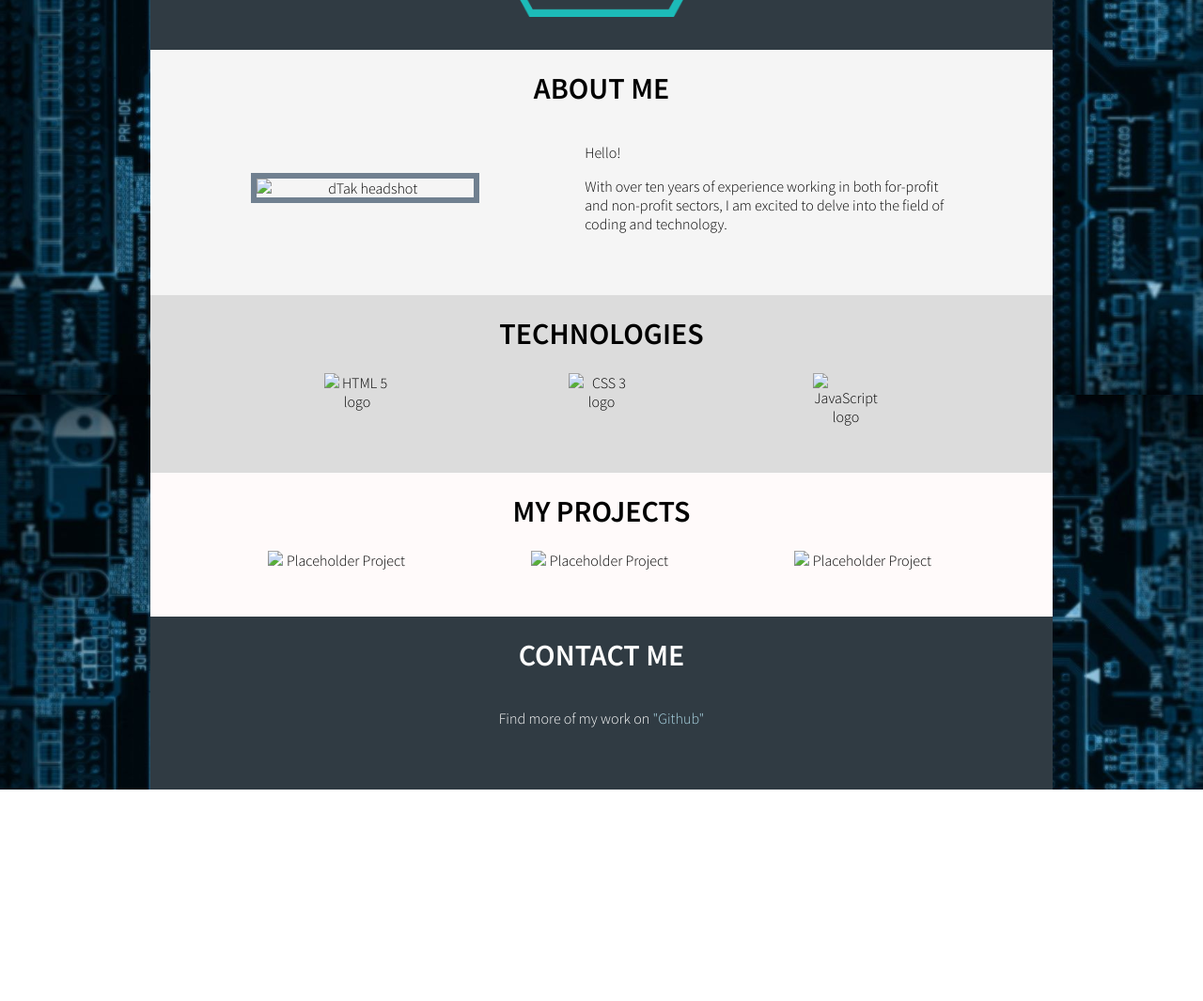
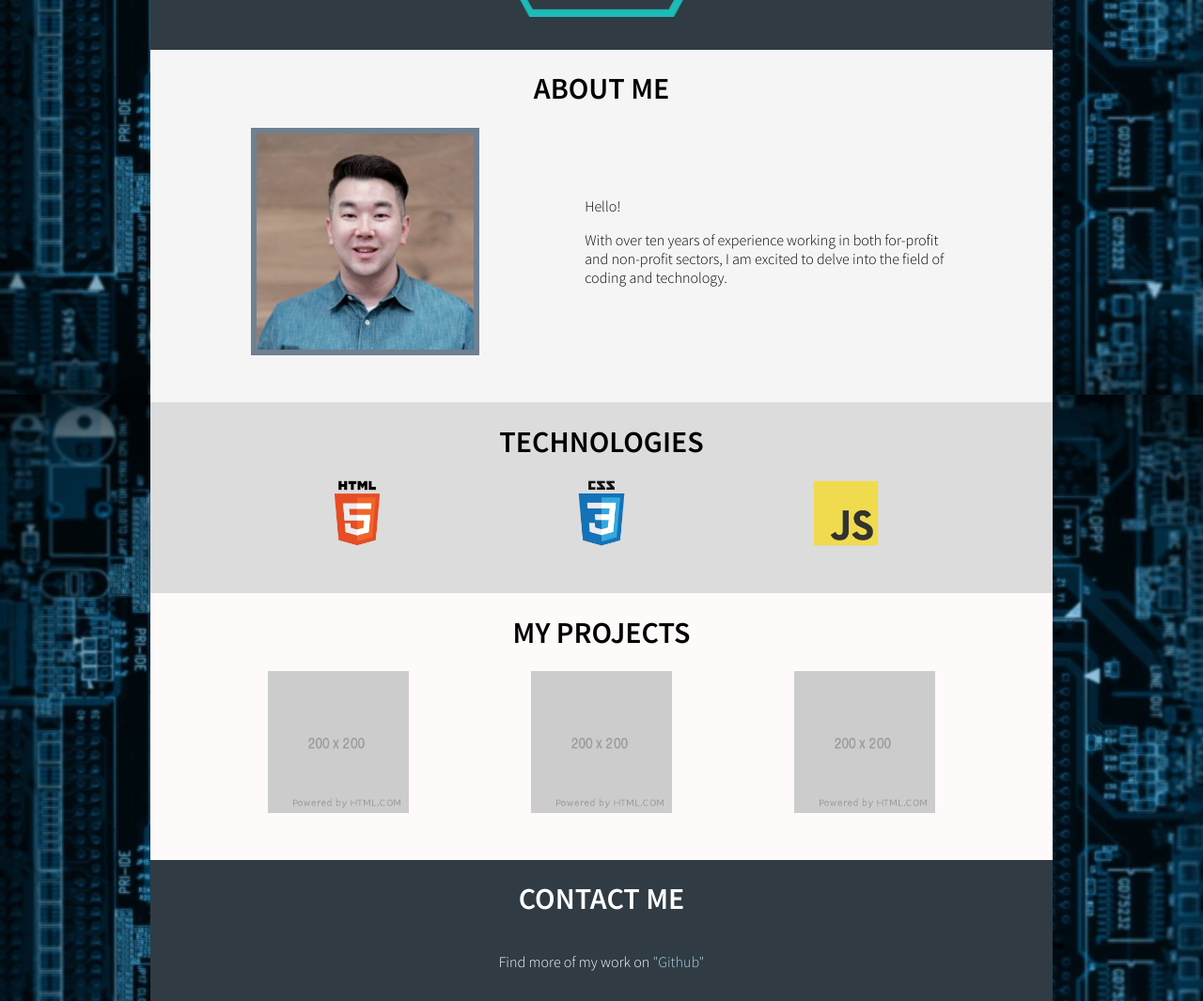
Before and after one commit to d-tak/prep-portfolio, a website: page index.html in a window 1280 px wide. Shown: the part 380-1445 px from the top of the page at 94% size. Before the commit the page ends 1220 px from the top, so only its background shows below. Drawn offline with Linux system fonts and the light colour scheme; the site is published under a folder, as on GitHub Pages, so addresses that start at the root find nothing.

Commit message:
Completed portfolio page project. - Daniel Tak

```diff
--- a/index.html
+++ b/index.html
@@ -38,7 +38,7 @@
 
       <!-- for multiple attributes, assign then add value, separate with SPACE
       not comma!-->
-      <img alt="dTak headshot" src="/assets/daniel-tak.jpeg" class="col-3 about-image">
+      <img alt="dTak headshot" src="assets/daniel-tak.jpeg" class="col-3 about-image">
       <div class="col-5 text-align-reset">
         <p>Hello!</p>
         <p>With over ten years of experience working in both for-profit and non-profit sectors,
@@ -48,16 +48,16 @@
 
     <div id="tech" class="row justify-evenly pb-50 tech-section">
       <h1 class="col-12"> TECHNOLOGIES </h1>
-      <img alt="HTML 5 logo" src="/assets/html-logo.png" class="col-1">
-      <img alt="CSS 3 logo" src="/assets/css-logo.png" class="col-1">
-      <img alt="JavaScript logo" src="/assets/js-logo.png" class="col-1">
+      <img alt="HTML 5 logo" src="assets/html-logo.png" class="col-1">
+      <img alt="CSS 3 logo" src="assets/css-logo.png" class="col-1">
+      <img alt="JavaScript logo" src="assets/js-logo.png" class="col-1">
     </div>
 
     <div id="projects" class="row justify-evenly pb-50 projects-section">
       <h1 class="col-12"> MY PROJECTS </h1>
-      <img alt="Placeholder Project" src="/assets/placeholder-project.png" class="col-2">
-      <img alt="Placeholder Project" src="/assets/placeholder-project.png" class="col-2">
-      <img alt="Placeholder Project" src="/assets/placeholder-project.png" class="col-2">
+      <img alt="Placeholder Project" src="assets/placeholder-project.png" class="col-2">
+      <img alt="Placeholder Project" src="assets/placeholder-project.png" class="col-2">
+      <img alt="Placeholder Project" src="assets/placeholder-project.png" class="col-2">
     </div>
 
     <div id="contact" class="row justify-center pb-50 white-text contact-section">
```
